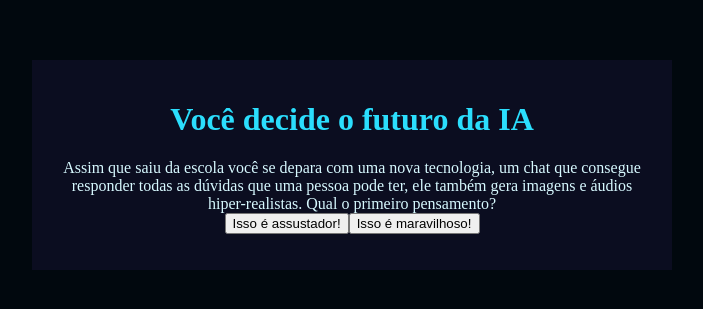
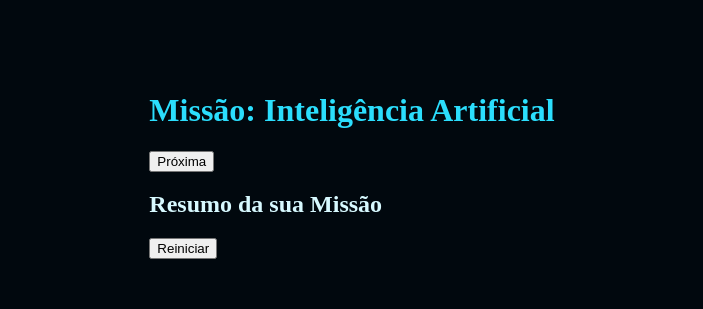
Before and after one commit to mireella/missao-refletindo-sobre-intelig-ncia-artificial, a plain HTML site: page index.html in a window 1280 px wide. Shown: the part 243-552 px from the top of the page, without its empty margins (288-991 px from the left). Drawn offline with Linux system fonts and the light colour scheme.

Commit message:
Update index.html

```diff
--- a/index.html
+++ b/index.html
@@ -1,20 +1,27 @@
-<!DOCTYPE html>
-<html lang="pt-br">
+
+   <!DOCTYPE html>
+<html lang="pt-BR">
 <head>
     <meta charset="UTF-8">
     <meta name="viewport" content="width=device-width, initial-scale=1.0">
+    <title>Missão: Inteligência Artificial</title>
     <link rel="stylesheet" href="style.css">
-    <title>Você decide o futuro da IA</title>
 </head>
 <body>
-    <div class="caixa-principal">
-        <h1>Você decide o futuro da IA</h1>
-        <div class="caixa-perguntas"></div>
-        <div class="caixa-alternativas"></div>
-        <div class="caixa-resultado">
-            <p class="texto-resultado"></p>
+    <div class="container">
+        <h1>Missão: Inteligência Artificial</h1>
+        <div id="quiz-container">
+            <p id="question"></p>
+            <div id="options"></div>
+            <button id="next-btn">Próxima</button>
+        </div>
+        <div id="result-container" class="hidden">
+            <h2>Resumo da sua Missão</h2>
+            <p id="result"></p>
+            <button id="restart-btn">Reiniciar</button>
         </div>
     </div>
-    <script src="script.js"></script>
+
+    <script src="main.js"></script>
 </body>
 </html>
```
